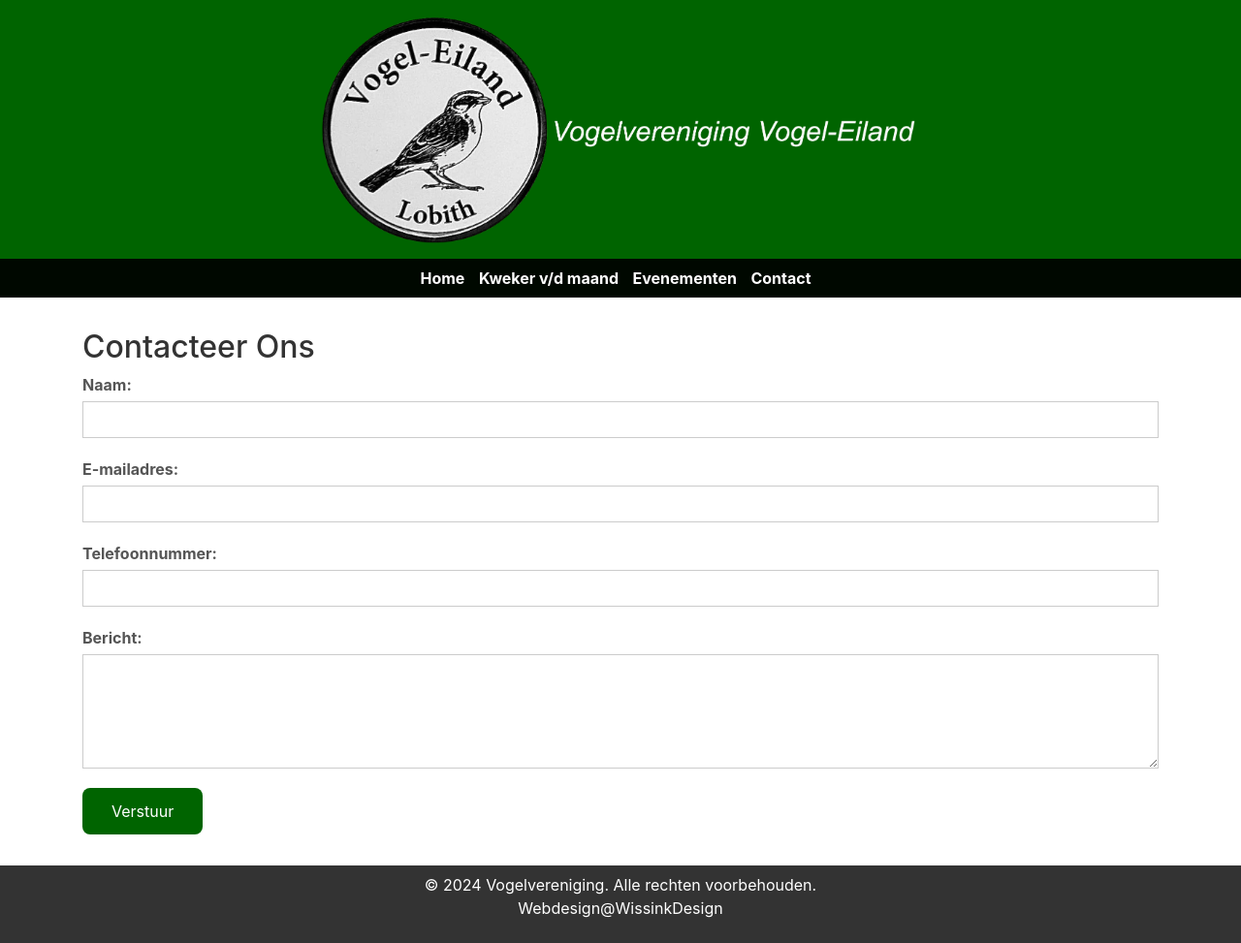
After one commit to davewissink/wissinkdesign, a web app: file vogeleiland2/contact.html in a window 1280 px wide. The commit adds this page. Shown: the whole page at 97% size. Run offline with its HTML, style and script files only (its server is not run), Linux system fonts and the light colour scheme; some libraries are stand-ins or nearby versions.

Commit message:
Add files via upload

```diff
--- /dev/null
+++ b/vogeleiland2/contact.html
@@ -0,0 +1,65 @@
+<!DOCTYPE html>
+<html lang="nl">
+<head>
+    <meta charset="UTF-8">
+    <meta name="viewport" content="width=device-width, initial-scale=1.0">
+    <link rel="stylesheet" href="css/style.css">
+    <title>Contact</title>
+    <link href="https://stackpath.bootstrapcdn.com/bootstrap/4.5.2/css/bootstrap.min.css" rel="stylesheet">
+    <style>
+        .contact-form {
+            margin-top: 2rem;
+        }
+        .contact-form .form-control {
+            border-radius: 0;
+        }
+    </style>
+</head>
+<body>
+    <header>
+        <img src="images/logo.png" alt="Vogelvereniging Logo">
+        <div class="menu-toggle">&#9776;</div>
+    </header>
+
+    <div class="topbar">
+        <nav>
+            <ul>
+                <li><a href="index.html">Home</a></li>
+                <li><a href="breeder.html">Kweker v/d maand</a></li>
+                <li><a href="events.html">Evenementen</a></li>
+                <li><a href="contact.html">Contact</a></li>
+            </ul>
+        </nav>
+    </div>
+<div class="container contact-form">
+    <h2>Contacteer Ons</h2>
+    <form action="process_form.php" method="post">
+        <div class="form-group">
+            <label for="name">Naam:</label>
+            <input type="text" class="form-control" id="name" name="name" required>
+        </div>
+        <div class="form-group">
+            <label for="email">E-mailadres:</label>
+            <input type="email" class="form-control" id="email" name="email" required>
+        </div>
+        <div class="form-group">
+            <label for="phone">Telefoonnummer:</label>
+            <input type="text" class="form-control" id="phone" name="phone">
+        </div>
+        <div class="form-group">
+            <label for="message">Bericht:</label>
+            <textarea class="form-control" id="message" name="message" rows="4" required></textarea>
+        </div>
+        <button type="submit" class="btn btn-primary">Verstuur</button>
+    </form>
+</div>
+<footer>
+    <p>&copy; 2024 Vogelvereniging. Alle rechten voorbehouden.<br>
+        Webdesign@WissinkDesign
+    </p>
+</footer>
+<script src="https://code.jquery.com/jquery-3.5.1.slim.min.js"></script>
+<script src="https://cdn.jsdelivr.net/npm/@popperjs/core@2.5.2/dist/umd/popper.min.js"></script>
+<script src="https://stackpath.bootstrapcdn.com/bootstrap/4.5.2/js/bootstrap.min.js"></script>
+</body>
+</html>
--- a/vogeleiland2/css/style.css
+++ b/vogeleiland2/css/style.css
@@ -165,11 +202,62 @@ header img {
   justify-content: center;
 }
 
+/* Contactformulier stijlen */
+.contact-form {
+  margin-top: 2rem;
+  max-width: 600px; /* Pas de maximale breedte aan zoals nodig */
+  margin-left: auto;
+  margin-right: auto;
+  margin-bottom: 2rem; /* Voeg onderste marge toe */
+}
+
+.contact-form h2 {
+  color: #333; /* Pas de kleur van de kop aan zoals nodig */
+}
+
+.contact-form .form-group {
+  margin-bottom: 20px;
+}
+
+.contact-form label {
+  display: block;
+  font-weight: bold;
+  margin-bottom: 5px;
+  color: #555; /* Pas de kleur van labels aan zoals nodig */
+}
+
+.contact-form .form-control {
+  border-radius: 8px; /* Voeg border-radius toe voor afgeronde hoeken */
+  padding: 10px;
+  width: 100%;
+  box-sizing: border-box;
+  border: 1px solid #ccc; /* Voeg een rand toe voor duidelijkheid */
+}
+
+.contact-form textarea {
+  resize: vertical; /* Sta verticale aanpassing toe voor het tekstgebied */
+}
+
+.contact-form button {
+  background-color: #006400; /* Pas de achtergrondkleur van de knop aan */
+  color: #fff; /* Pas de tekstkleur van de knop aan */
+  border: none;
+  padding: 12px 30px;
+  font-size: 16px;
+  cursor: pointer;
+  border-radius: 8px; /* Voeg border-radius toe voor afgeronde hoeken */
+}
+
+.contact-form button:hover {
+  background-color: #0056b3; /* Pas de achtergrondkleur aan bij hover */
+}
+
+
 footer {
   background-color: #333;
   color: #fff;
   text-align: center;
-  padding: 1em;
+  padding: 0.5em;
   width: 100%;
   box-sizing: border-box;
   white-space: nowrap;
```
Also changed, not shown: other parts of vogeleiland2/css/style.css (+38 -4 lines), vogeleiland2/breeder.html (added, +43 -0 lines), vogeleiland2/events.html (added, +47 -0 lines), vogeleiland2/index.html (+4 -4 lines).
